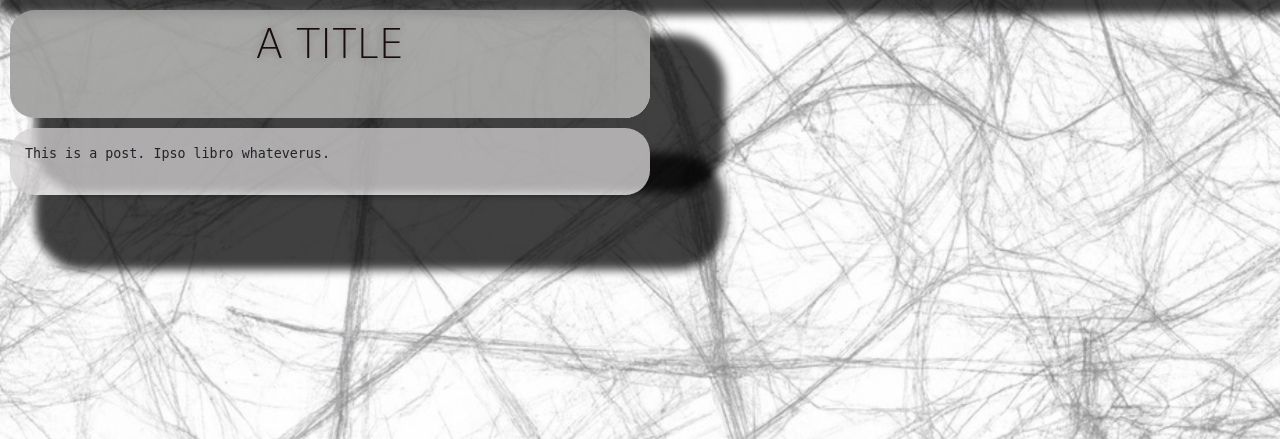
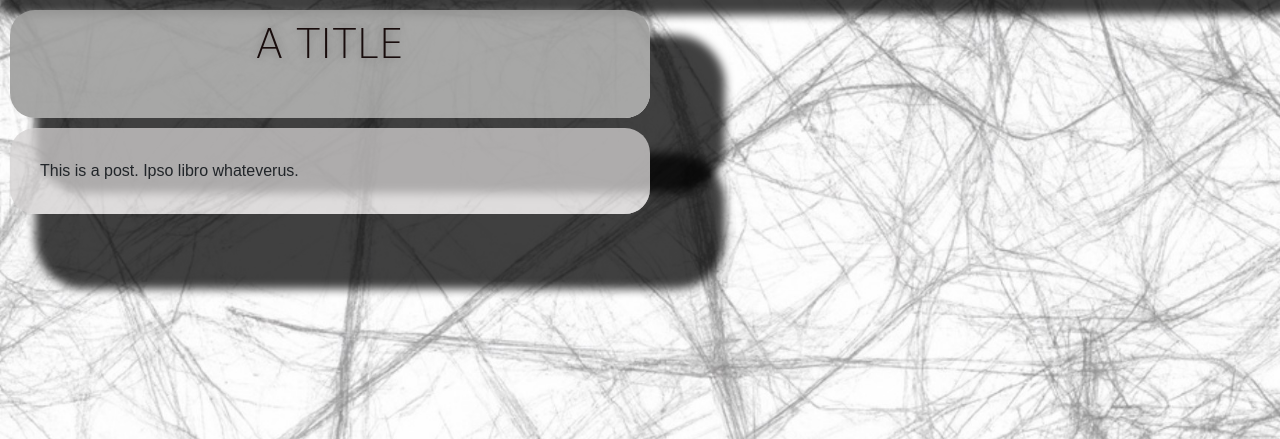
Before and after one commit to MattchewMoar/homepage, a Django app: page /projects in a window 1280 px wide. Shown: the part 178-617 px from the top of the page. Run offline with Django 4.2, Linux system fonts and the light colour scheme; data comes from the database, SQL or seed files in the repository; some web fonts are replaced.

Commit message:
fixed text outside of box

```diff
--- a/static/home/css/home.css
+++ b/static/home/css/home.css
@@ -129,6 +129,7 @@ a {
 }
 
 #box1 {
+	word-wrap: break-word;
 	background:rgba(158, 158, 157, 0.9);
 	border-radius: 25px;
 	color: rgb(142,71,71);
@@ -143,7 +144,8 @@ h2, p  {
 }
 
 #box1 p, #box2 p {
-	white-space:pre;
-	font-size:smaller;
-	font-family:monospace;
+	border-radius:25px;
+	font-size:16px;
+	padding:15px;
+	margin:5px;
 }
```
Also changed, not shown: home/static/home/css/home.css (+5 -3 lines).
